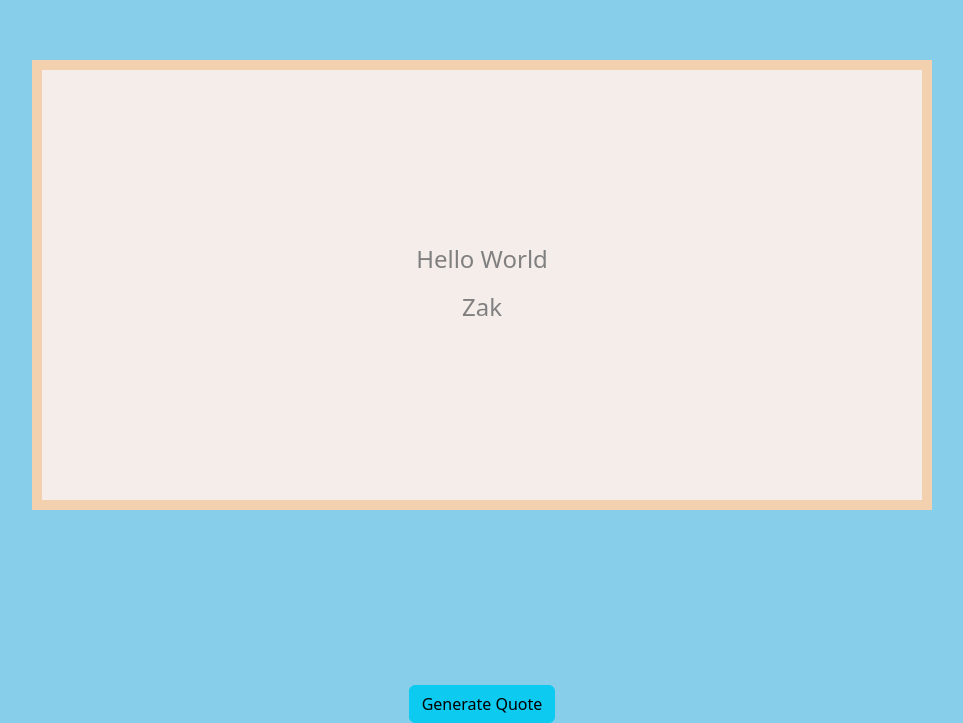
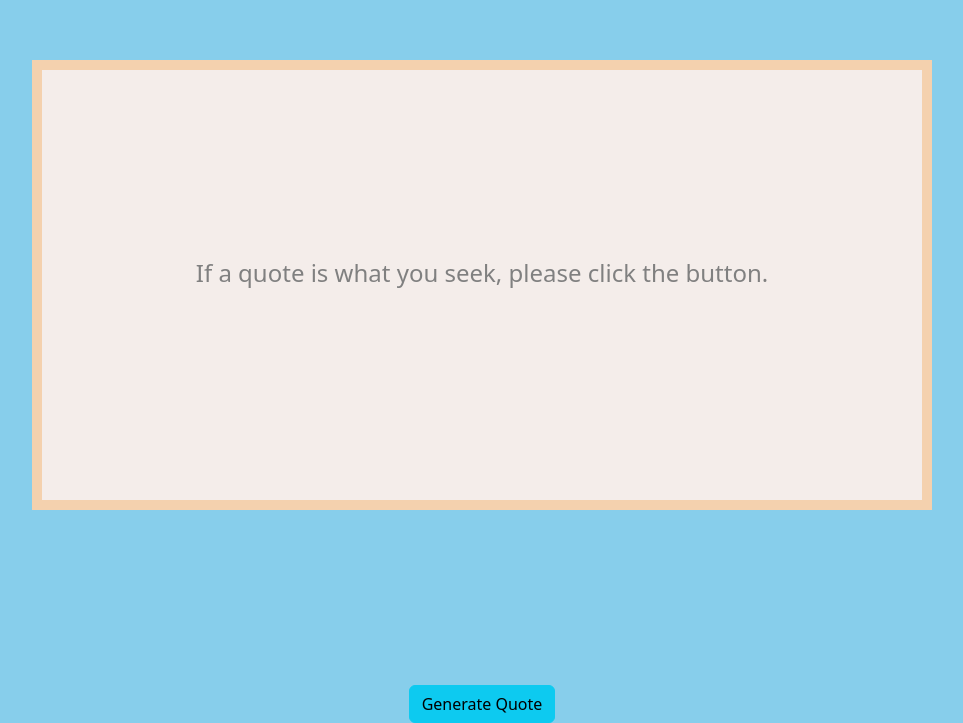
Before and after one commit to srahman9/sr_random_quote, a plain HTML site: page index.html in a window 1280 px wide. Shown: the part 115-838 px from the top of the page, without its empty margins (158-1121 px from the left). Drawn offline with nearby package versions, Linux system fonts and the light colour scheme.

Commit message:
2nd commit

```diff
--- a/index.html
+++ b/index.html
@@ -13,15 +13,15 @@
   </head>
   <body>
     <div class="container">
-        <div class="quotes">
-            <p id="quote">Hello World</p>
-            <h3 id="author">Zak</h3>
-        </div>
+      <div class="quotes">
+        <p id="quote">If a quote is what you seek, please click the button.</p>
+        <h3 id="author"></h3>
+      </div>
     </div>
-    <div style="text-align: center;">
-        <button onclick="generate()" type="button" class="btn btn-info">
-            Generate Quote
-          </button>
+    <div style="text-align: center">
+      <button onclick="generate()" type="button" class="btn btn-info">
+        Generate Quote
+      </button>
     </div>
     <script src="script.js"></script>
   </body>
```
